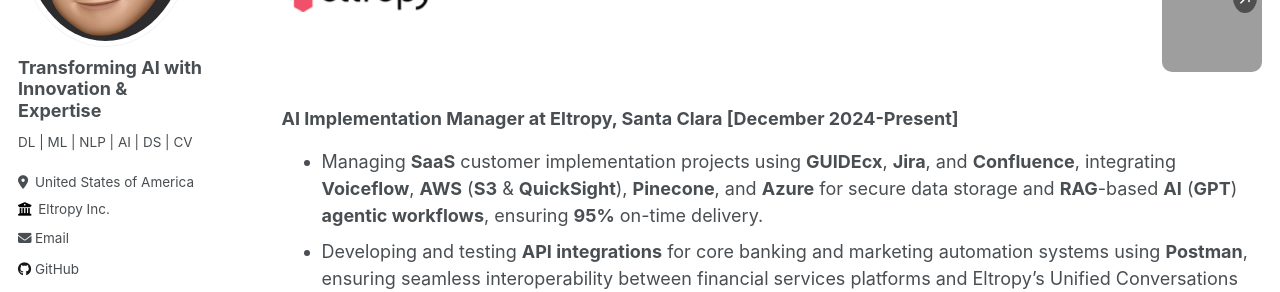
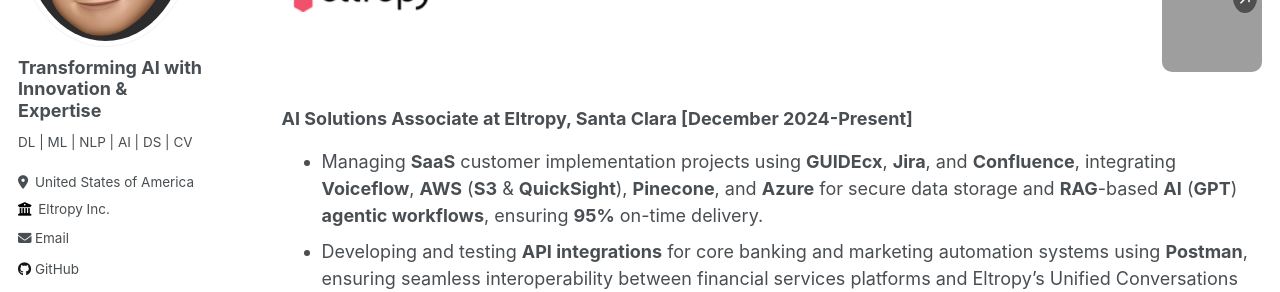
Before and after one commit to SudarshanaSRao/SudarshanaSRao.github.io, a Jekyll site: the page built from _pages/cv.md, in a window 1280 px wide and 900 px high, cut to the strip 277-569 px from the top of the window. Built offline with Jekyll 4.4.1, drawn with Linux system fonts in a browser that asks for light colours; grey boxes are pictures that could not be loaded.

Commit message:
Update cv.md

```diff
--- a/_pages/cv.md
+++ b/_pages/cv.md
@@ -10,7 +10,7 @@
 
 <div class="flexcontainer1">
   <div>
-    <span><i>Download my:</i></span> <a href="https://github.com/user-attachments/files/19622006/Sudarshana_Sudheendra_Rao_Resume.pdf" onclick="trackOutboundLink(this);">
+    <span><i>Download my:</i></span> <a href="https://github.com/user-attachments/files/20601478/Sudarshana_Sudheendra_Rao_Resume.pdf" onclick="trackOutboundLink(this);">
       <img class="bounce" height="100px" src="/images/resum.jpg" width="150px">
     </a>
   </div>
@@ -169,7 +169,7 @@
     }
 </script>
 
-### AI Implementation Manager at Eltropy, Santa Clara [December 2024-Present]
+### AI Solutions Associate at Eltropy, Santa Clara [December 2024-Present]
 * Managing **SaaS** customer implementation projects using **GUIDEcx**, **Jira**, and **Confluence**, integrating **Voiceflow**, **AWS** (**S3** & **QuickSight**), **Pinecone**, and **Azure** for secure data storage and **RAG**-based **AI** (**GPT**) **agentic workflows**, ensuring **95%** on-time delivery.
 * Developing and testing **API integrations** for core banking and marketing automation systems using **Postman**, ensuring seamless interoperability between financial services platforms and Eltropy’s Unified Conversations Platform.
 * Collaborating with cross-functional teams and customers, leveraging **Gong**, **Salesforce CRM**, **Microsoft 365 (SharePoint)**, **Google Workspace**, **Atlassian Cloud**, and **Zoom Workplace** to resolve **90%** of technical challenges within **48 hours**.
```
